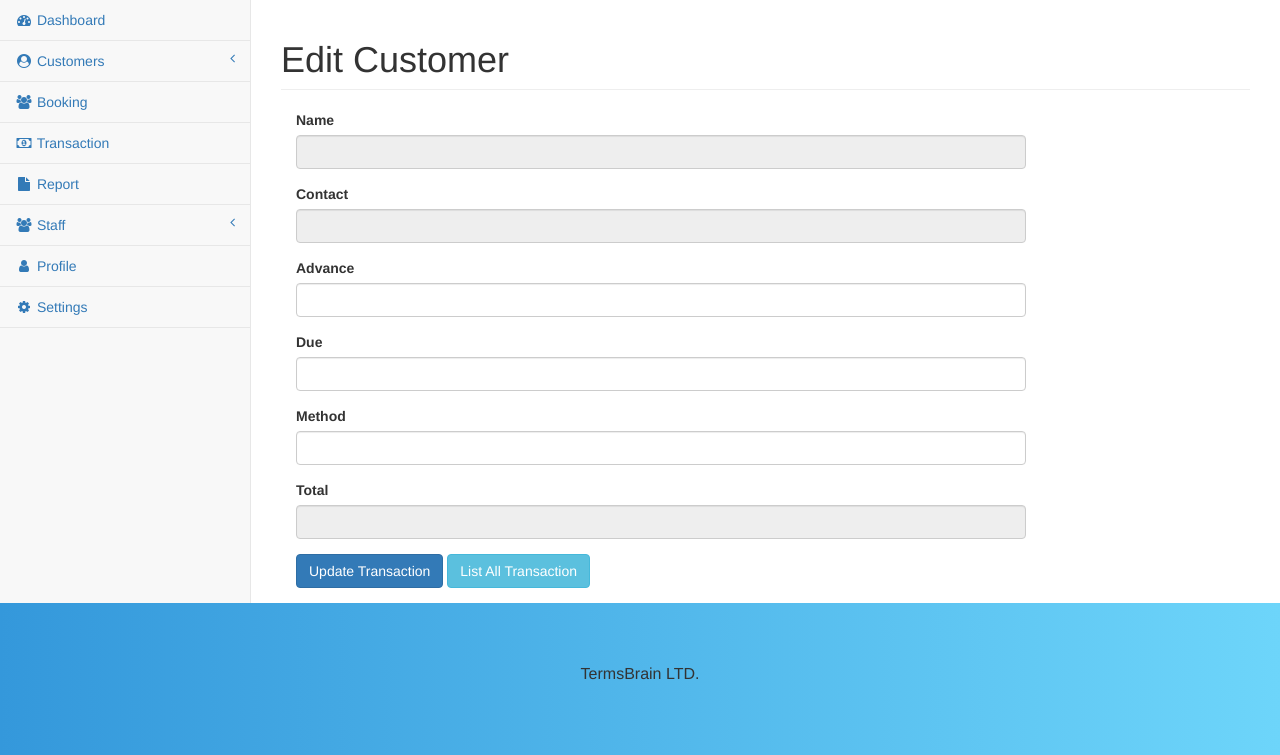
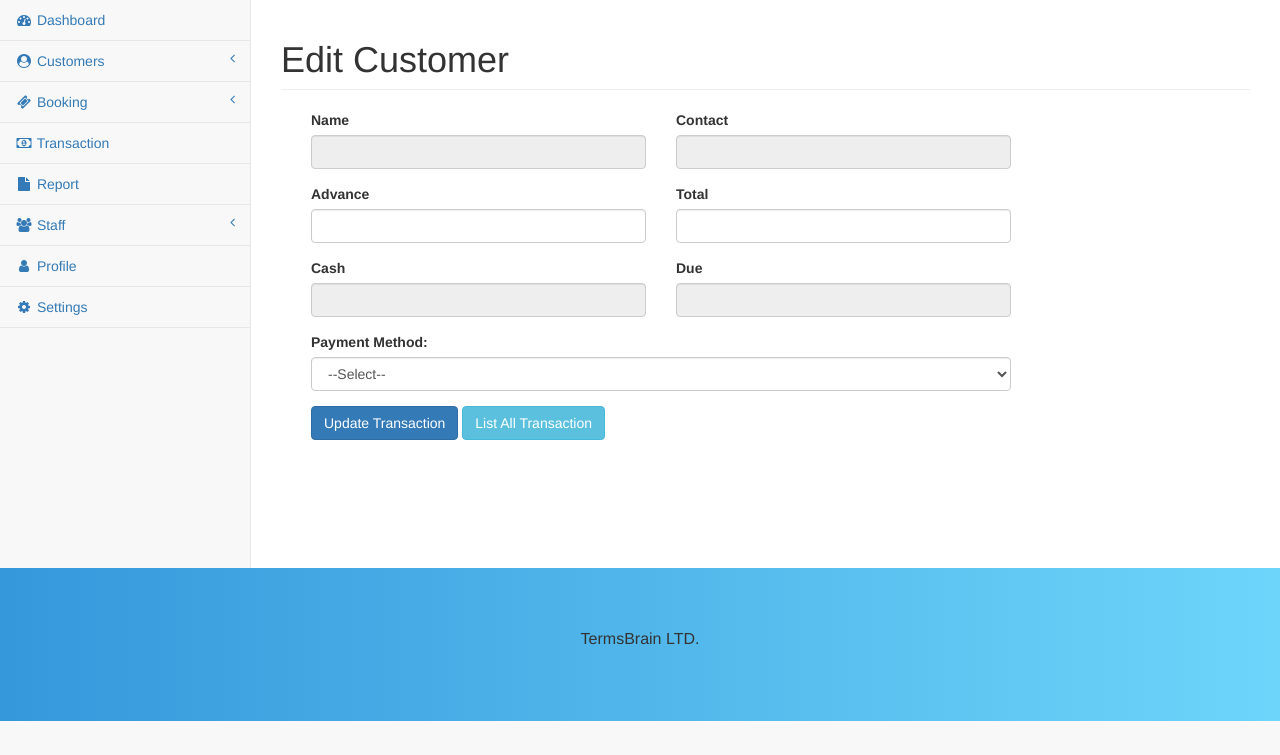
Before and after one commit to TermsBrain/Turf-Booking, a PHP site: page /editTransaction.php?id=1 in a window 1280 px wide; the page is wider, and only the part inside the window is pictured. Shown: the part 51-806 px from the top of that part. After the commit the page ends 772 px from the top of that part, so only its background shows below. Run offline with PHP 8.4, Linux system fonts and the light colour scheme; the visitor is signed in with stand-in values (Sample User, id 1); data that the repository does not hold is empty; some libraries are stand-ins or nearby versions.

Commit message:
Transaction & Booking Updated

```diff
--- a/editTransaction.php
+++ b/editTransaction.php
@@ -1,20 +1,38 @@
 <?php
+include 'connection.php';
 session_start();
 
 if (!isset($_SESSION['id']) || !isset($_SESSION['role'])) {
     header('Location: login.php');
     exit;
 }
-include 'connection.php';
+
 include_once('includes/header.php');
-?>
-<?php
+
 $id = $_REQUEST['id'];
 $str = "SELECT transaction.*, customers.name as user_name, customers.phone as phone FROM transaction LEFT JOIN customers ON transaction.user_id = customers.id WHERE transaction.id = $id";
 $result = mysqli_query($conn, $str);
-$transaction = mysqli_fetch_array($result);
+$transaction = mysqli_fetch_assoc($result);
 
+if (isset($_POST['submit'])) {
+    $advance = $_POST['advance'];
+    $total = $_POST['total'];
+    $cash = $_POST['cash'];
+
+    $method = $_POST['method'];
+
+    // Calculate due based on the formula due = total - advance
+    $due = $total - $advance;
+
+    // Update the database with the new values
+    // Update the database with the new values
+    $str = "UPDATE transaction SET advance='" . $advance . "', total='" . $total . "', due='" . $due . "', cash='" . 0 . "', method='" . $method . "' WHERE id= $id";
+    if (mysqli_query($conn, $str)) {
+        echo "<script> window.location.replace('transaction.php'); </script>";
+    }
+}
 ?>
+
 <div id="page-wrapper">
     <div class="row">
         <div class="col-lg-12">
@@ -29,35 +47,53 @@ $transaction = mysqli_fetch_array($result);
                         <label for="">ID</label>
                         <input type="text" value="<?php echo $transaction['id'] ?>" class="form-control" name="id" id="" disabled>
                     </div> -->
-                    <div class="form-group">
+                    <div class="form-row">
+                        <div class="form-group col-md-6">
                             <label for="">Name</label>
                             <input type="text" value="<?php echo $transaction['user_name'] ?>" class="form-control" name="name" id="" disabled>
                         </div>
-                    <div class="form-group">
+                        <div class="form-group col-md-6">
                             <label for="">Contact</label>
                             <input type="text" value="<?php echo $transaction['phone'] ?>" class="form-control" name="name" id="" disabled>
                         </div>
-                    <div class="form-group">
+                    </div>
+                    <div class="form-row">
+                        <div class="form-group col-md-6">
                             <label for="">Advance</label>
                             <input type="number" value="<?php echo $transaction['advance'] ?>" class="form-control" name="advance" id="">
                         </div>
-                    <div class="form-group">
+                        <div class="form-group col-md-6">
+                            <label for="">Total</label>
+                            <input type="number" value="<?php echo $transaction['total'] ?>" class="form-control" name="total" id="">
+                        </div>
+                    </div>
+                    <div class="form-row">
+                        <div class="form-group col-md-6">
+                            <label for="">Cash</label>
+                            <input type="number" value="<?php echo $transaction['cash'] ?>" class="form-control" name="total" id="" disabled>
+                        </div>
+                        <div class="form-group col-md-6">
                             <label for="">Due</label>
-                        <input type="number" value="<?php echo $transaction['due'] ?>" class="form-control" name="due" id="">
+                            <input type="number" value="<?php echo $transaction['due'] ?>" class="form-control" name="due" id="" disabled>
                         </div>
-                    <div class="form-group">
-                        <label for="">Method</label>
-                        <input type="text" value="<?php echo $transaction['method'] ?>" class="form-control" name="method" id="">
                     </div>
-                    <div class="form-group">
-                        <label for="">Total</label>
-                        <input type="number" value="<?php echo $transaction['total'] ?>" class="form-control" name="total" id="" disabled>
+                    <div class="form-row">
+                        <div class="form-group col-md-12">
+                            <label for="method">Payment Method:</label>
+                            <select class="form-control" id="method" name="method" required>
+                                <option value="" <?php echo ($transaction['method'] == '') ? 'selected' : ''; ?>>--Select--</option>
+                                <option value="bkash" <?php echo ($transaction['method'] == 'bkash') ? 'selected' : ''; ?>>BKash</option>
+                                <option value="nagad" <?php echo ($transaction['method'] == 'nagad') ? 'selected' : ''; ?>>Nagad</option>
+                                <option value="cash" <?php echo ($transaction['method'] == 'cash') ? 'selected' : ''; ?>>Cash</option>
+                            </select>
                         </div>
-                    <div class="form-group">
+                        <div class="form-group col-md-12">
                             <input class="btn btn-primary" type="submit" name="submit" value="Update Transaction">
                             <a class="btn btn-info" href="transaction.php">List All Transaction</a>
                         </div>
+                    </div>
                 </form>
+
             </div>
         </div>
     </div>
@@ -65,14 +101,4 @@ $transaction = mysqli_fetch_array($result);
 
 <?php
 include_once('includes/footer.php');
-
-if (isset($_POST['submit'])) {
-    $advance = $_POST['advance'];
-    $due = $_POST['due'];
-    $method = $_POST['method'];
-    $str = "UPDATE transaction SET advance='" . $advance . "', due='" . $due . "', method='" . $method . "' WHERE id= $id";
-    if (mysqli_query($conn, $str)) {
-        echo "<script> window.location.replace('transaction.php'); </script>";
-    }
-}
 ?>
--- a/includes/header.php
+++ b/includes/header.php
@@ -81,7 +81,15 @@
                                 </ul>
                             </li>
                             <li>
-                                <a href="bookingManagement.php"><i class="fa fa-users fa-fw"></i> Booking</a>
+                                <a href="#"><i class="fa fa-ticket fa-fw"></i> Booking <span class="fa arrow"></span></a>
+                                <ul class="nav nav-second-level">
+                                    <li>
+                                        <a href="bookingManagement.php"><i class="fa fa-plus fa-fw"></i>Add New Booking</a>
+                                    </li>
+                                    <li>
+                                        <a href="bookingList.php"><i class="fa fa-list fa-fw"></i>Booking List</a>
+                                    </li>
+                                </ul>
                             </li>
                             <!-- <li>
                                 <a href="slotManagement.php"><i class="fa fa-home fa-fw"></i> Slot</a>
```
Also changed, not shown: bookingList.php (added, +99 -0 lines). Lines whose indentation alone changed are shown as unchanged.
